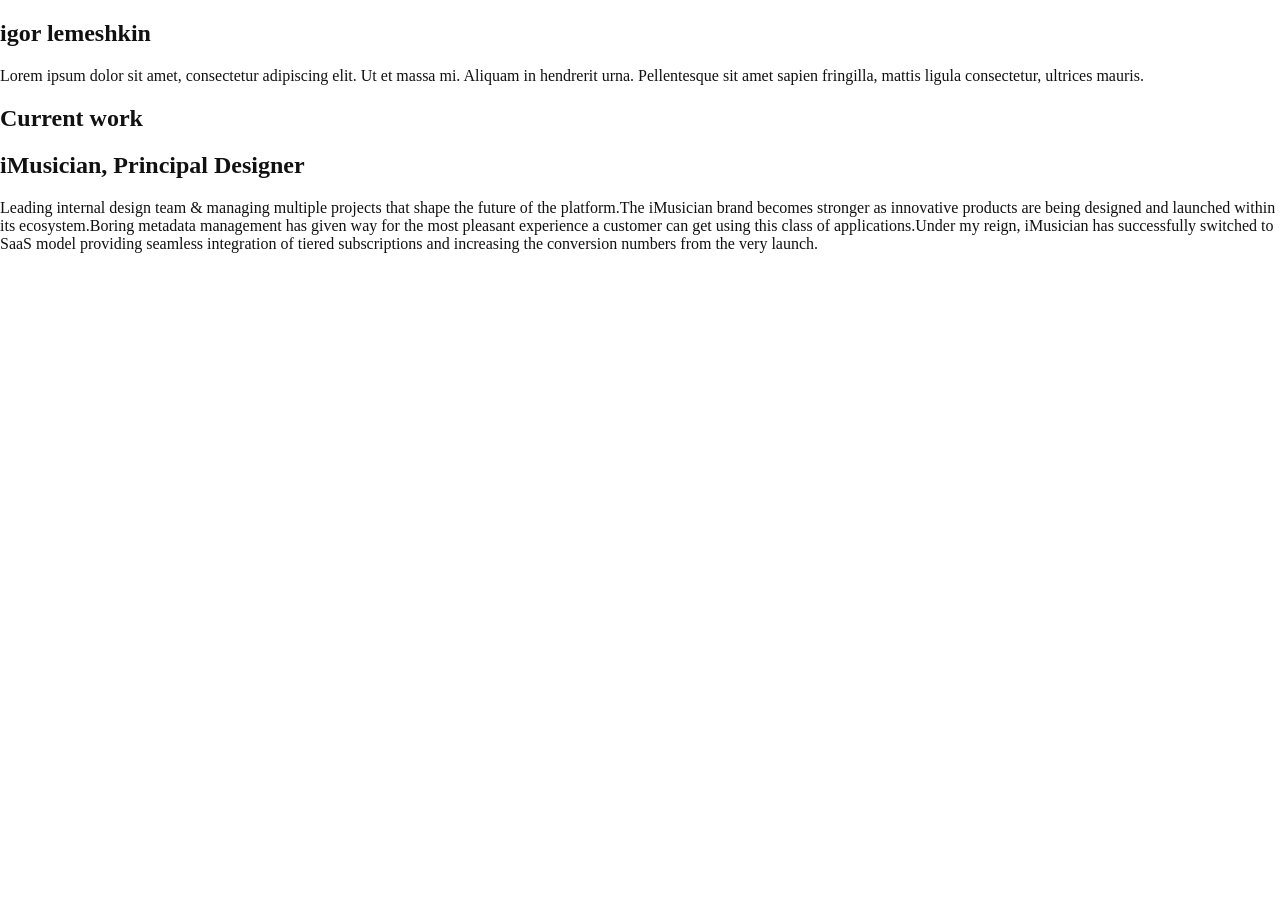
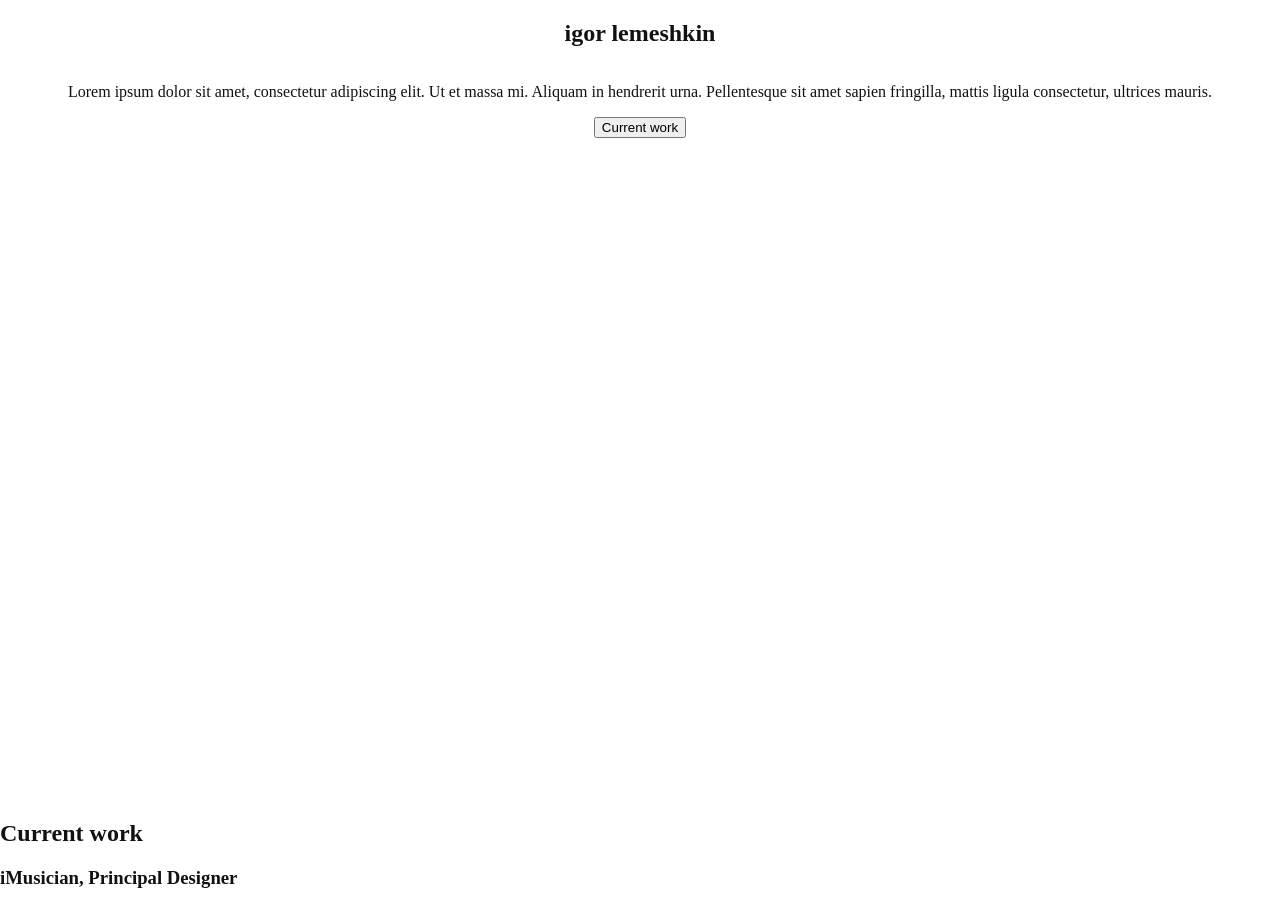
Before and after one commit to igorlem/igorlem, a React app: page / in a window 1280 px wide. Shown: the top 908 px of the page. Before the commit the page ends 800 px from the top, so only its background shows below. Built offline with nearby package versions, Linux system fonts and the light colour scheme.

Commit message:
section structure

```diff
--- a/src/screens/Main/sections/Intro.tsx
+++ b/src/screens/Main/sections/Intro/index.tsx
@@ -1,13 +1,15 @@
 import React from 'react';
 import { useTranslation } from 'react-i18next';
+import { sectionStyle } from '../Intro/styles';
 
 const Intro: React.FC = () => {
   const { t } = useTranslation('intro');
 
   return (
-    <section>
+    <section css={sectionStyle}>
       <h1>{t('title')}</h1>
       <p>{t('text')}</p>
+      <button>{t('button-label')}</button>
     </section>
   );
 };
--- /dev/null
+++ b/src/screens/Main/sections/Intro/styles.ts
@@ -0,0 +1,9 @@
+import { css } from '@emotion/react';
+
+export const sectionStyle = css`
+  display: flex;
+  flex-direction: column;
+  align-items: center;
+  width: 100vw;
+  height: 100vh;
+`;
--- a/src/screens/Main/sections/Work.tsx
+++ b/src/screens/Main/sections/Work/index.tsx
@@ -6,14 +6,15 @@
 
   return (
     <section>
-      <h1>{t('section-title')}</h1>
-      <h2>{t('work-title')}</h2>
+      <h2>{t('section-title')}</h2>
+      <h3>{t('work-title')}</h3>
       <p>
         {t('work-description.p1')}
         {t('work-description.p2')}
         {t('work-description.p3')}
         {t('work-description.p4')}
       </p>
+      <button>{t('button-label')}</button>
     </section>
   );
 };
```
